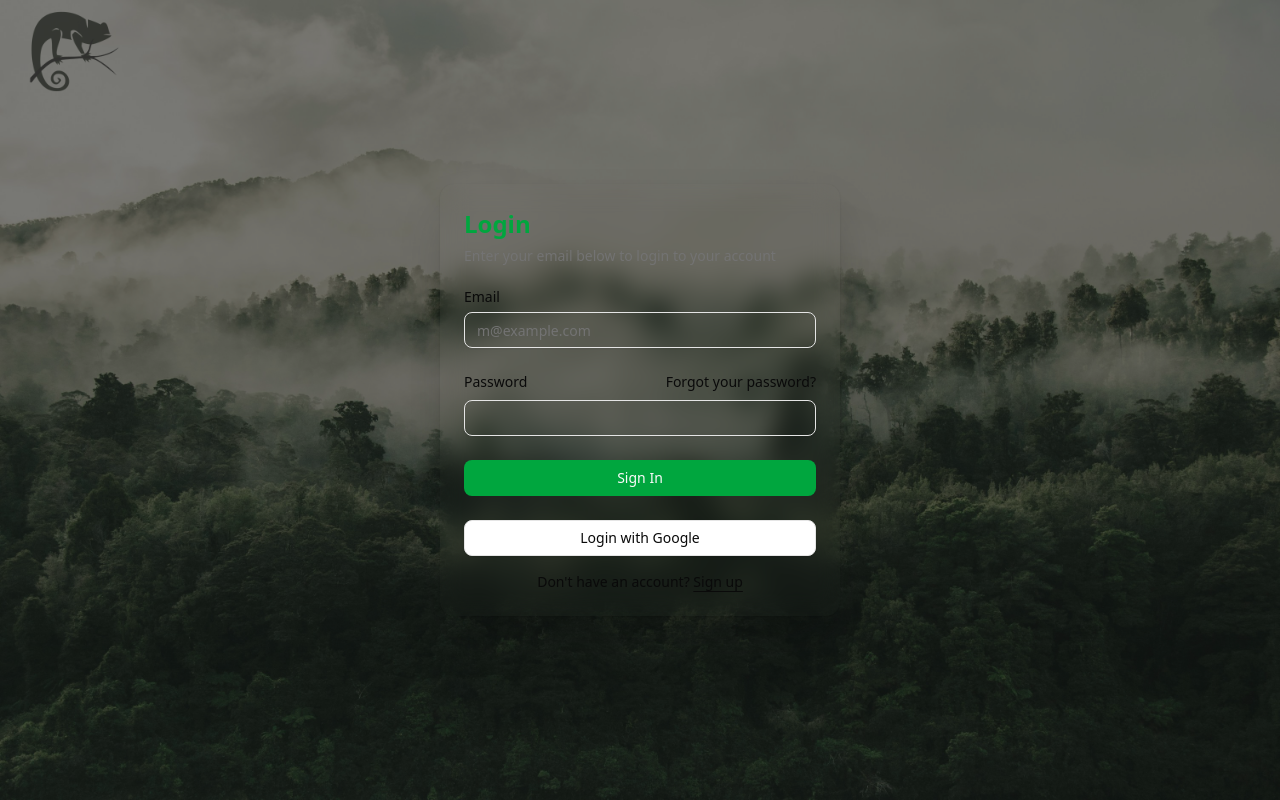
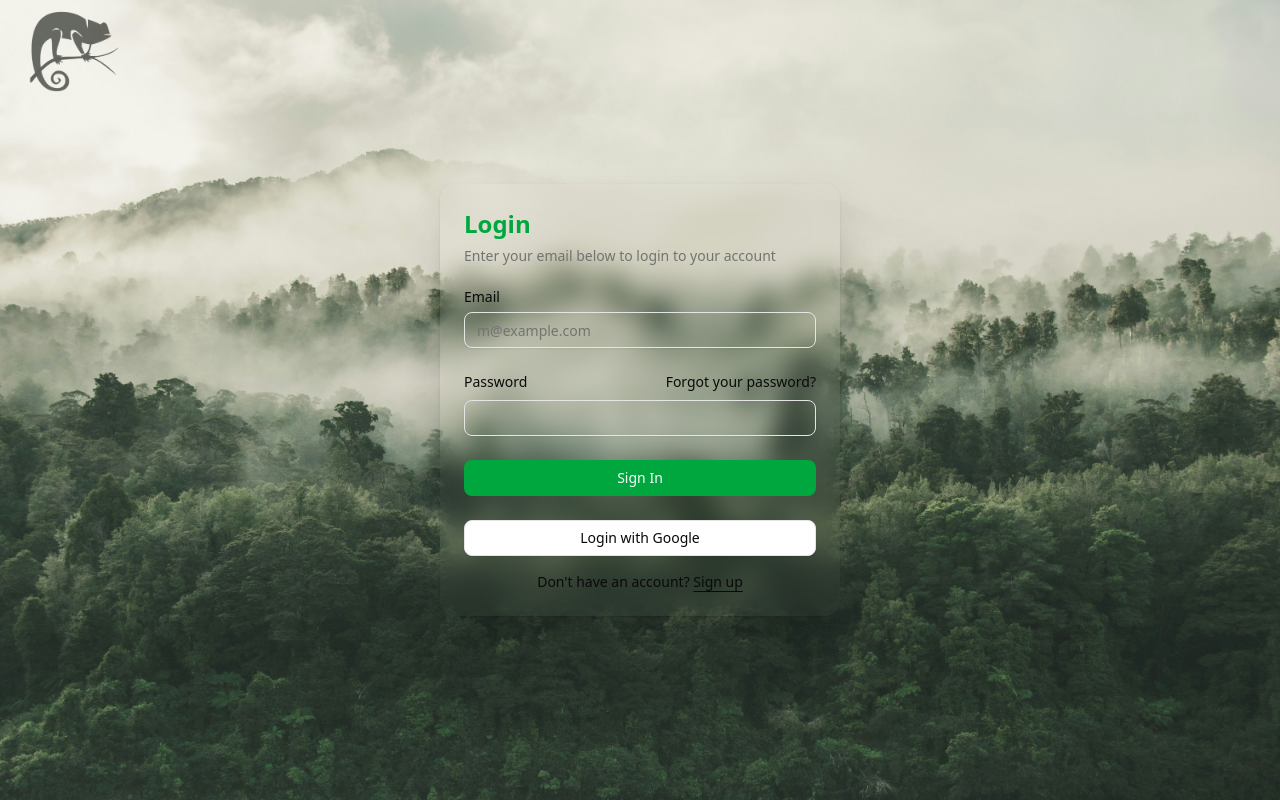
Before and after one commit to pickachuuu/Chameleon, a Next.js app: page / in a window 1280 px wide. Built offline with nearby package versions, Linux system fonts and the light colour scheme.

Commit message:
refactor: remove unnecessary background overlay from Home component for improved layout

```diff
--- a/src/app/page.tsx
+++ b/src/app/page.tsx
@@ -17,7 +17,6 @@ export default function Home() {
         fill={true}
         priority
       />
-      <div className="absolute inset-0 bg-black/50" />
       <motion.div
       initial={{ opacity: 0 }}
       animate={{ opacity: 0.6 }}
```
